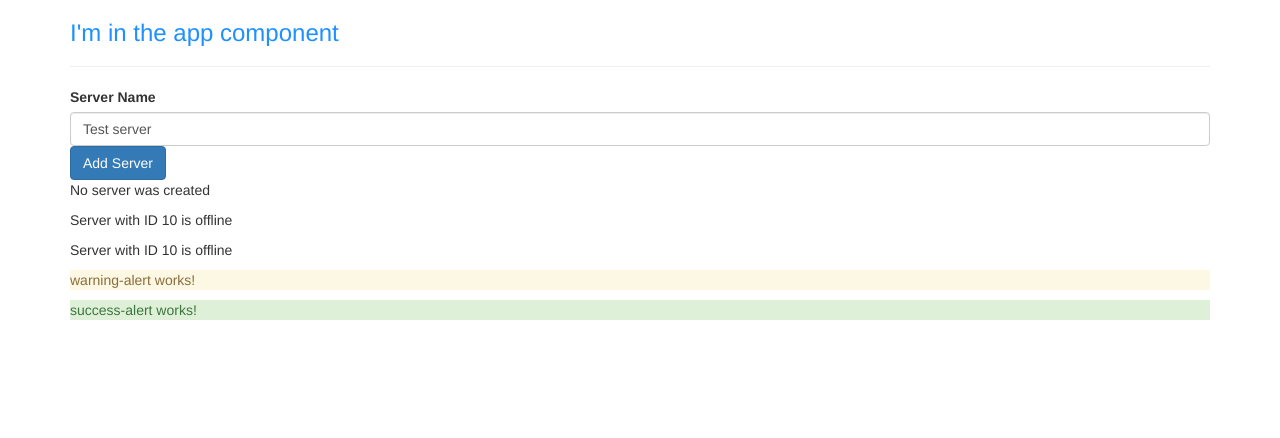
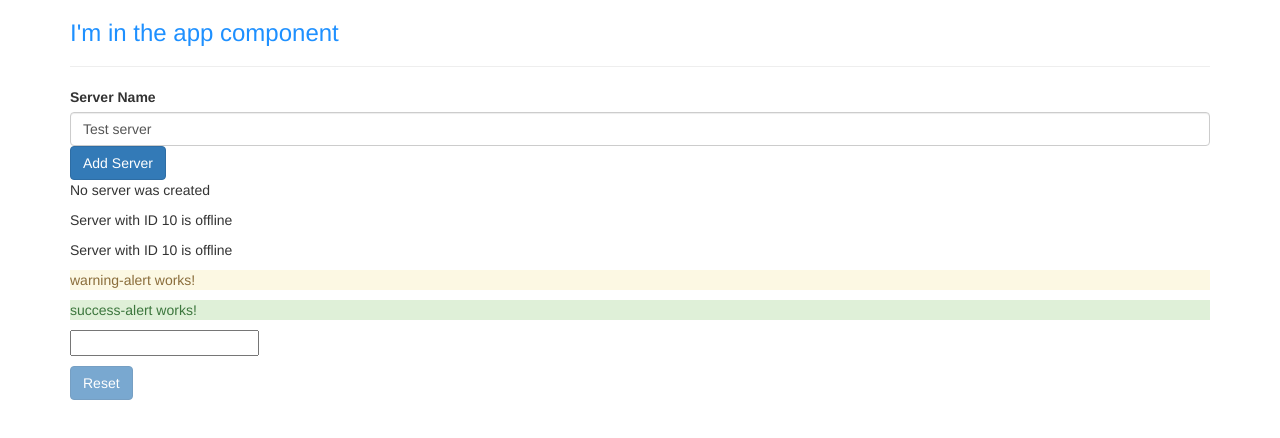
Before and after one commit to m3c0d3/angular-with-bootstrap-app, an Angular app: page / in a window 1280 px wide. Shown: the top 438 px of the page. Built offline with nearby package versions, Linux system fonts and the light colour scheme.

Commit message:
Data binding assignment.

```diff
--- a/src/app/app.component.html
+++ b/src/app/app.component.html
@@ -8,6 +8,8 @@
       <!--<div class="app-servers"></div>-->
       <app-warning-alert></app-warning-alert>
       <app-success-alert></app-success-alert>
+
+      <app-databinding-assignment></app-databinding-assignment>
     </div>
   </div>
 </div>
--- a/src/app/app.module.ts
+++ b/src/app/app.module.ts
@@ -7,6 +7,7 @@ import {ServersComponent} from './servers/servers.component';
 import {WarningAlertComponent} from './warning-alert/warning-alert.component';
 import {SuccessAlertComponent} from './success-alert/success-alert.component';
 import {FormsModule} from '@angular/forms';
+import { DatabindingAssignmentComponent } from './databinding-assignment/databinding-assignment.component';
 
 @NgModule({
   declarations: [
@@ -14,7 +15,8 @@ import {FormsModule} from '@angular/forms';
     ServerComponent,
     ServersComponent,
     WarningAlertComponent,
-    SuccessAlertComponent
+    SuccessAlertComponent,
+    DatabindingAssignmentComponent
   ],
   imports: [
     BrowserModule,
--- /dev/null
+++ b/src/app/databinding-assignment/databinding-assignment.component.html
@@ -0,0 +1,8 @@
+<input [(ngModel)]="username">
+
+<p>{{username}}</p>
+
+<button class="btn btn-primary"
+        [disabled]="isButtonDisabled()"
+        (click)="resetUsername()">Reset
+</button>
--- /dev/null
+++ b/src/app/databinding-assignment/databinding-assignment.component.ts
@@ -0,0 +1,25 @@
+import {Component, OnInit} from '@angular/core';
+
+@Component({
+  selector: 'app-databinding-assignment',
+  templateUrl: './databinding-assignment.component.html',
+  styleUrls: ['./databinding-assignment.component.css']
+})
+export class DatabindingAssignmentComponent implements OnInit {
+  username = '';
+
+  constructor() {
+  }
+
+  ngOnInit() {
+  }
+
+  isButtonDisabled() {
+    return !this.username;
+  }
+
+
+  resetUsername() {
+    this.username = '';
+  }
+}
```
Also changed, not shown: src/app/databinding-assignment/databinding-assignment.component.css (added).
